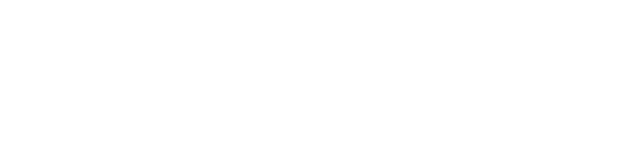
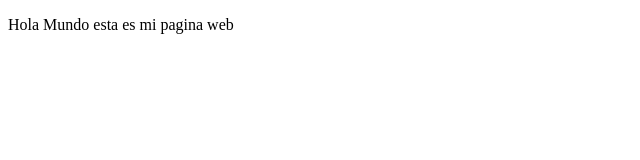
Before and after one commit to elpavh/proyectoDemoCursoPrework, a plain HTML site: page index.html in a window 1280 px wide. Shown: the whole page, without its empty margins (0-640 px from the left). Drawn offline with Linux system fonts and the light colour scheme.

Commit message:
Second edit

```diff
--- a/index.html
+++ b/index.html
@@ -7,6 +7,6 @@
     <title>as</title>
 </head>
 <body>
-
+    <p> Hola Mundo esta es mi pagina web</p>
 </body>
 </html>
```
